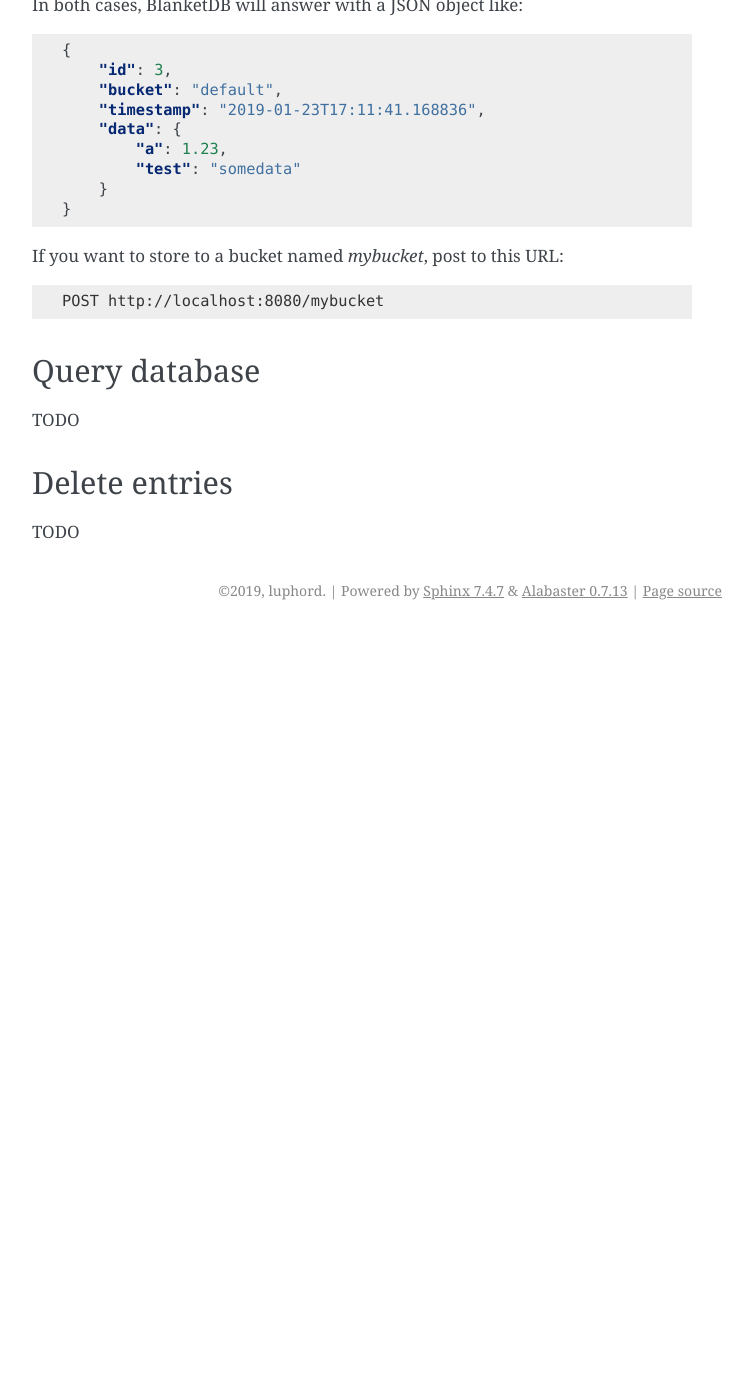
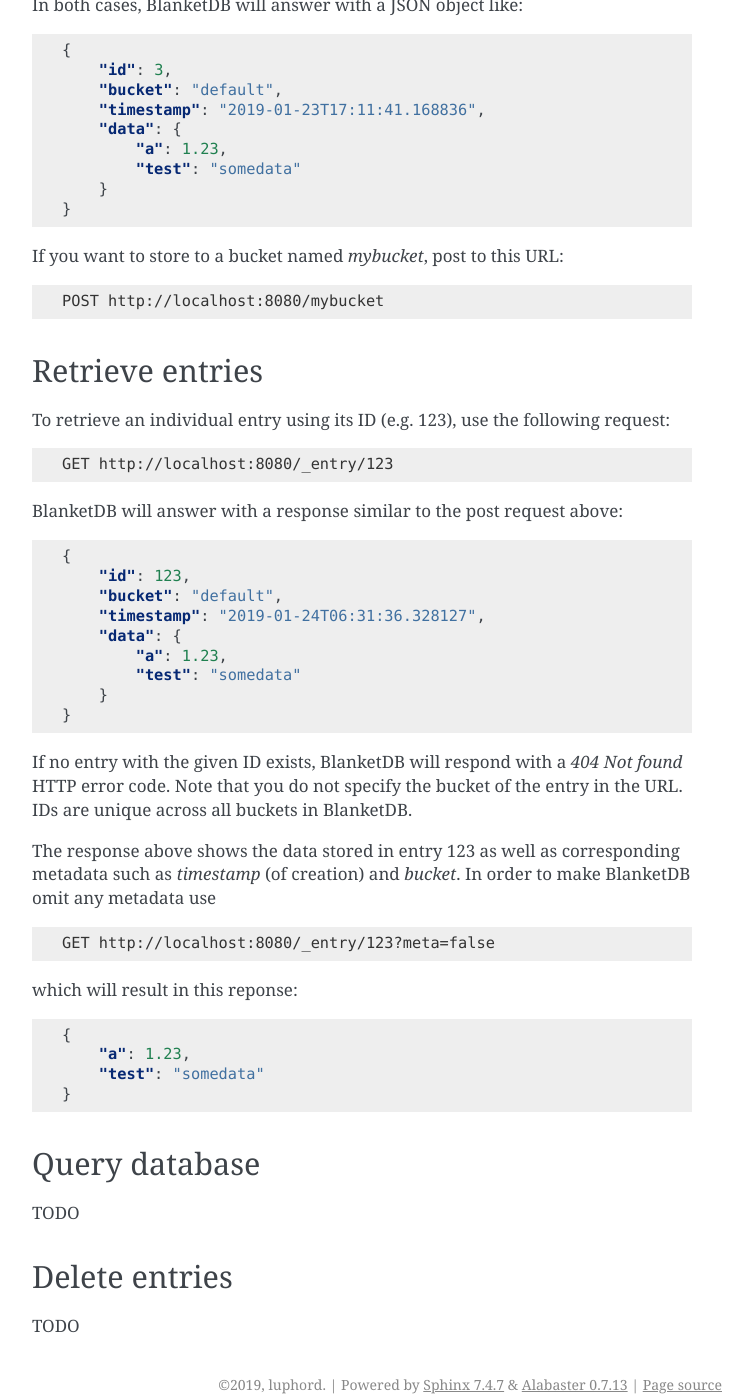
Before and after one commit to luphord/blanketdb, a Sphinx documentation site: the page built from docs/webinterface.rst, in a window 1280 px wide and 1400 px high, scrolled down 605 px. Shown: the whole window, without its empty margins (388-1141 px from the left). Built offline with Sphinx 7.4.7, drawn with Linux system fonts in a browser that asks for light colours; before the commit the page ends 1235 px from its top, so only the background shows below that.

Commit message:
documentation for entry retrieval

```diff
--- a/docs/webinterface.rst
+++ b/docs/webinterface.rst
@@ -50,6 +50,50 @@ If you want to store to a bucket named `mybucket`, post to this URL:
 
     POST http://localhost:8080/mybucket
 
+Retrieve entries
+----------------
+
+To retrieve an individual entry using its ID (e.g. 123), use the following request:
+
+.. code-block:: console
+
+    GET http://localhost:8080/_entry/123
+
+BlanketDB will answer with a response similar to the post request above:
+
+.. code-block:: json
+
+    {
+        "id": 123,
+        "bucket": "default",
+        "timestamp": "2019-01-24T06:31:36.328127",
+        "data": {
+            "a": 1.23,
+            "test": "somedata"
+        }
+    }
+
+If no entry with the given ID exists, BlanketDB will respond with a `404 Not found`
+HTTP error code. Note that you do not specify the bucket of the entry in the URL.
+IDs are unique across all buckets in BlanketDB.
+
+The response above shows the data stored in entry 123 as well as corresponding
+metadata such as `timestamp` (of creation) and `bucket`. In order to make BlanketDB
+omit any metadata use
+
+.. code-block:: console
+
+    GET http://localhost:8080/_entry/123?meta=false
+
+which will result in this reponse:
+
+.. code-block:: json
+
+    {
+        "a": 1.23,
+        "test": "somedata"
+    }
+
 Query database
 --------------
 
```
